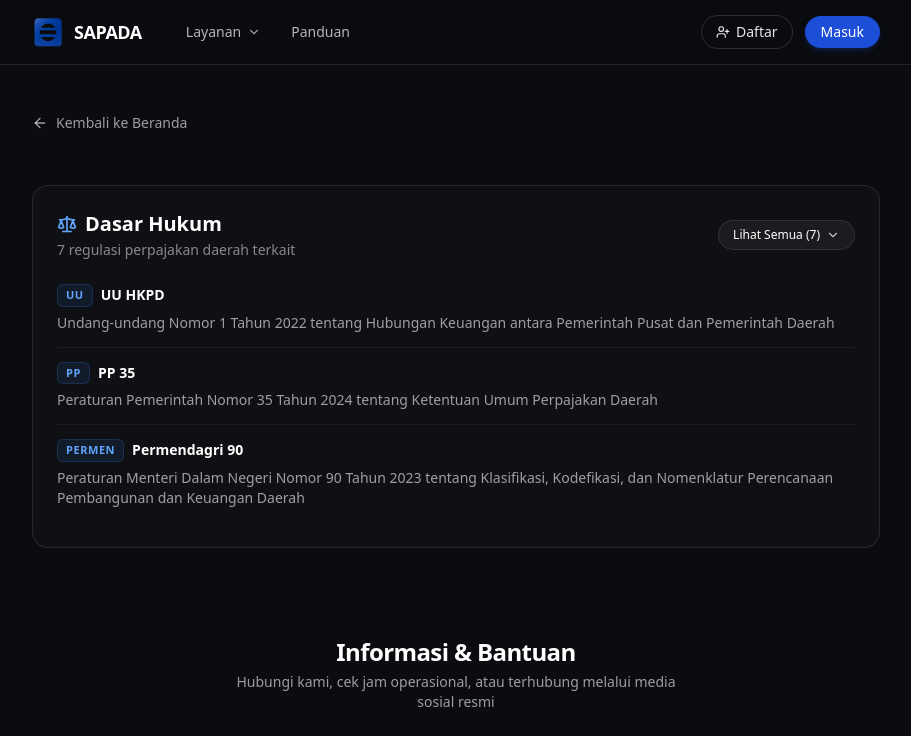
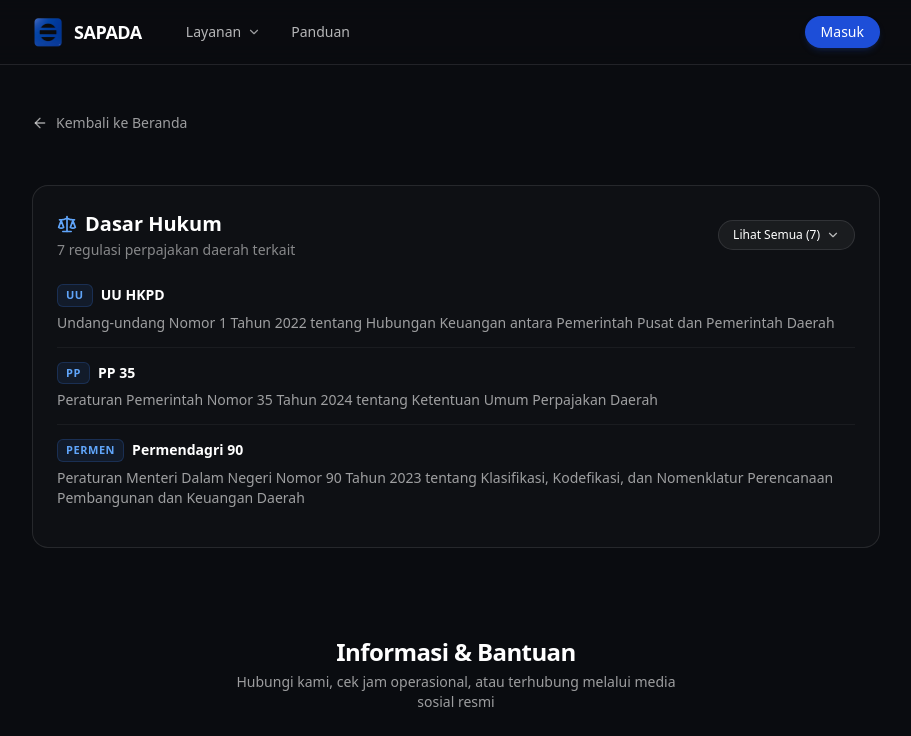
Before and after one commit to theseurhead/sapada, a Next.js app: page /dasar-hukum in a window 1280 px wide. Shown: the top 736 px of the page, without its empty margins (184-1095 px from the left). Built offline with nearby package versions, Linux system fonts and the light colour scheme.

Commit message:
fix: remove ClosingCTASection and Daftar button in Header

```diff
--- a/app/page.tsx
+++ b/app/page.tsx
@@ -7,7 +7,6 @@ import AnnouncementBanner from "@/components/AnnouncementBanner";
 import TestimonialSection from "@/components/TestimonialSection";
 import FAQSection from "@/components/FAQSection";
 import HowToUseSection from "@/components/HowToUseSection";
-import ClosingCTASection from "@/components/ClosingCTASection";
 import ContactInfoSection from "@/components/ContactInfoSection";
 
 export default function Home() {
@@ -94,9 +93,6 @@ export default function Home() {
         <TestimonialSection />
         <FAQSection />
 
-        {/* 7. CTA Penutup (baru) */}
-        <ClosingCTASection />
-
         {/* 8. Footer (compact) */}
         <ContactInfoSection />
       </main>
--- a/components/ClosingCTASection.tsx
+++ /dev/null
@@ -1,23 +0,0 @@
-import React from "react";
-import Link from "next/link";
-
-export default function ClosingCTASection() {
-  return (
-    <section className="pt-8 sm:pt-12 pb-4">
-      <div className="bg-gradient-to-br from-blue-900/20 to-blue-600/10 border border-blue-500/20 rounded-3xl p-8 sm:p-10 text-center flex flex-col items-center">
-        <h2 className="text-2xl sm:text-3xl font-bold tracking-tight text-white mb-3">
-          Belum punya akun?
-        </h2>
-        <p className="text-sm sm:text-base text-white/70 max-w-lg mb-8">
-          Segera daftar akun SAPADA untuk kemudahan akses cek tagihan dan pembayaran pajak daerah dari mana saja.
-        </p>
-        <Link
-          href="/register"
-          className="inline-flex items-center justify-center px-8 py-3 rounded-full bg-[#1d4ed8] hover:bg-blue-700 text-white font-semibold text-sm sm:text-base transition-all shadow-lg shadow-blue-900/40 focus-visible:ring-2 focus-visible:ring-[#1d4ed8] focus-visible:outline-none"
-        >
-          <span>Daftar Sekarang</span>
-        </Link>
-      </div>
-    </section>
-  );
-}
--- a/components/Header.tsx
+++ b/components/Header.tsx
@@ -422,14 +422,6 @@ export default function Header() {
 
           {/* Right Side */}
           <div className="flex items-center gap-2 sm:gap-3">
-            <Link
-              href="/register"
-              id="header-register-btn"
-              className="hidden sm:inline-flex items-center gap-1.5 px-3.5 py-1.5 rounded-full border border-white/15 text-xs sm:text-sm font-medium text-white/90 hover:text-white hover:border-white/30 hover:bg-white/5 transition-all"
-            >
-              <UserPlus className="w-3.5 h-3.5" />
-              <span>Daftar</span>
-            </Link>
 
             <Link
               href="/login"
```
